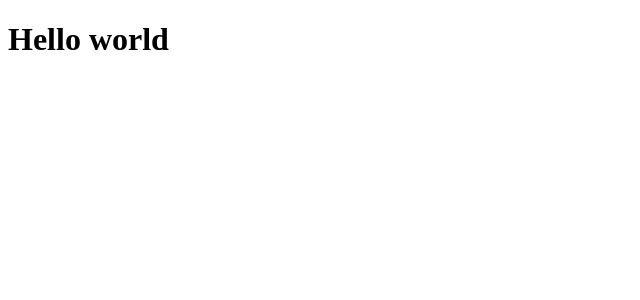
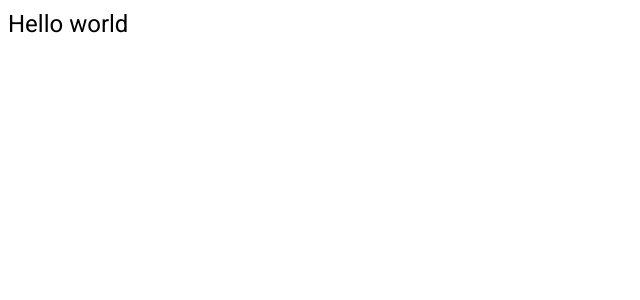
Before and after one commit to rodriguez02fer09/prueba-ccl-angular16, an Angular app: page / in a window 1280 px wide. Shown: the top 300 px of the page, without its empty margins (0-640 px from the left). Built offline with nearby package versions, Linux system fonts and the light colour scheme.

Commit message:
chore: create shared MaterialModule and setup Material components

```diff
--- a/angular.json
+++ b/angular.json
@@ -30,6 +30,7 @@
               "src/assets"
             ],
             "styles": [
+              "@angular/material/prebuilt-themes/indigo-pink.css",
               "src/styles.sass"
             ],
             "scripts": []
@@ -93,6 +94,7 @@
               "src/assets"
             ],
             "styles": [
+              "@angular/material/prebuilt-themes/indigo-pink.css",
               "src/styles.sass"
             ],
             "scripts": []
--- a/package.json
+++ b/package.json
@@ -11,10 +11,12 @@
   "private": true,
   "dependencies": {
     "@angular/animations": "^16.2.0",
+    "@angular/cdk": "^16.2.14",
     "@angular/common": "^16.2.0",
     "@angular/compiler": "^16.2.0",
     "@angular/core": "^16.2.0",
     "@angular/forms": "^16.2.0",
+    "@angular/material": "^16.2.14",
     "@angular/platform-browser": "^16.2.0",
     "@angular/platform-browser-dynamic": "^16.2.0",
     "@angular/router": "^16.2.0",
--- a/src/app/app.module.ts
+++ b/src/app/app.module.ts
@@ -3,6 +3,7 @@
 
 import { AppRoutingModule } from './app-routing.module';
 import { AppComponent } from './app.component';
+import { BrowserAnimationsModule } from '@angular/platform-browser/animations';
 
 @NgModule({
   declarations: [
@@ -10,7 +11,8 @@
   ],
   imports: [
     BrowserModule,
-    AppRoutingModule
+    AppRoutingModule,
+    BrowserAnimationsModule
   ],
   providers: [],
   bootstrap: [AppComponent]
--- a/src/index.html
+++ b/src/index.html
@@ -6,8 +6,11 @@
   <base href="/">
   <meta name="viewport" content="width=device-width, initial-scale=1">
   <link rel="icon" type="image/x-icon" href="favicon.ico">
+  <link rel="preconnect" href="https://fonts.gstatic.com">
+  <link href="https://fonts.googleapis.com/css2?family=Roboto:wght@300;400;500&display=swap" rel="stylesheet">
+  <link href="https://fonts.googleapis.com/icon?family=Material+Icons" rel="stylesheet">
 </head>
-<body>
+<body class="mat-typography">
   <app-root></app-root>
 </body>
 </html>
```
Also changed, not shown: 1 other file (tests, documents, lock files or other folders).
